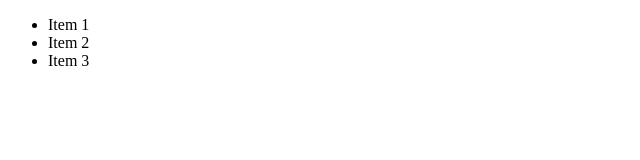
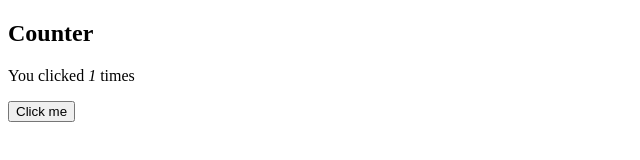
Before and after one commit to vapinedo/React-TonyAliceaFoundations, a plain HTML site: page index.html in a window 1280 px wide. Shown: the whole page, without its empty margins (0-640 px from the left). Drawn offline with Linux system fonts and the light colour scheme.

Commit message:
add mini counter app

```diff
--- a/app.js
+++ b/app.js
@@ -1,5 +1,21 @@
-const listElement = document.getElementById("list");
-const newListItem = document.createElement("li");
-newListItem.textContent = "Item 3";
 
-setTimeout(() => listElement.appendChild(newListItem), 2000);
+const countApp = {
+    getCount: () => {
+        const countElement = document.getElementById("count");
+        return Number(countElement.textContent);
+    },
+
+    setCount: (val) => {
+        const countElement = document.getElementById("count");
+        countElement.textContent = val;
+    }
+};
+
+function setCount() {
+    let count = countApp.getCount();
+    if (count >= 5) {
+        countApp.setCount(0);
+    } else {
+        countApp.setCount(count + 1);
+    }
+}
--- a/index.html
+++ b/index.html
@@ -7,10 +7,11 @@
 </head>
 <body>
     <main id="app">
-        <ul id="list">
-            <li>Item 1</li>
-            <li>Item 2</li>
-        </ul>
+        <article>
+            <h2>Counter</h2>
+            <p>You clicked <em id="count">1</em> times</p>
+            <button onclick="setCount()">Click me</button>
+        </article>
     </main>
     <script src="app.js"></script>
 </body>
--- /dev/null
+++ b/list.js
@@ -0,0 +1,5 @@
+const listElement = document.getElementById("list");
+const newListItem = document.createElement("li");
+newListItem.textContent = "Item 3";
+
+setTimeout(() => listElement.appendChild(newListItem), 2000);
```
